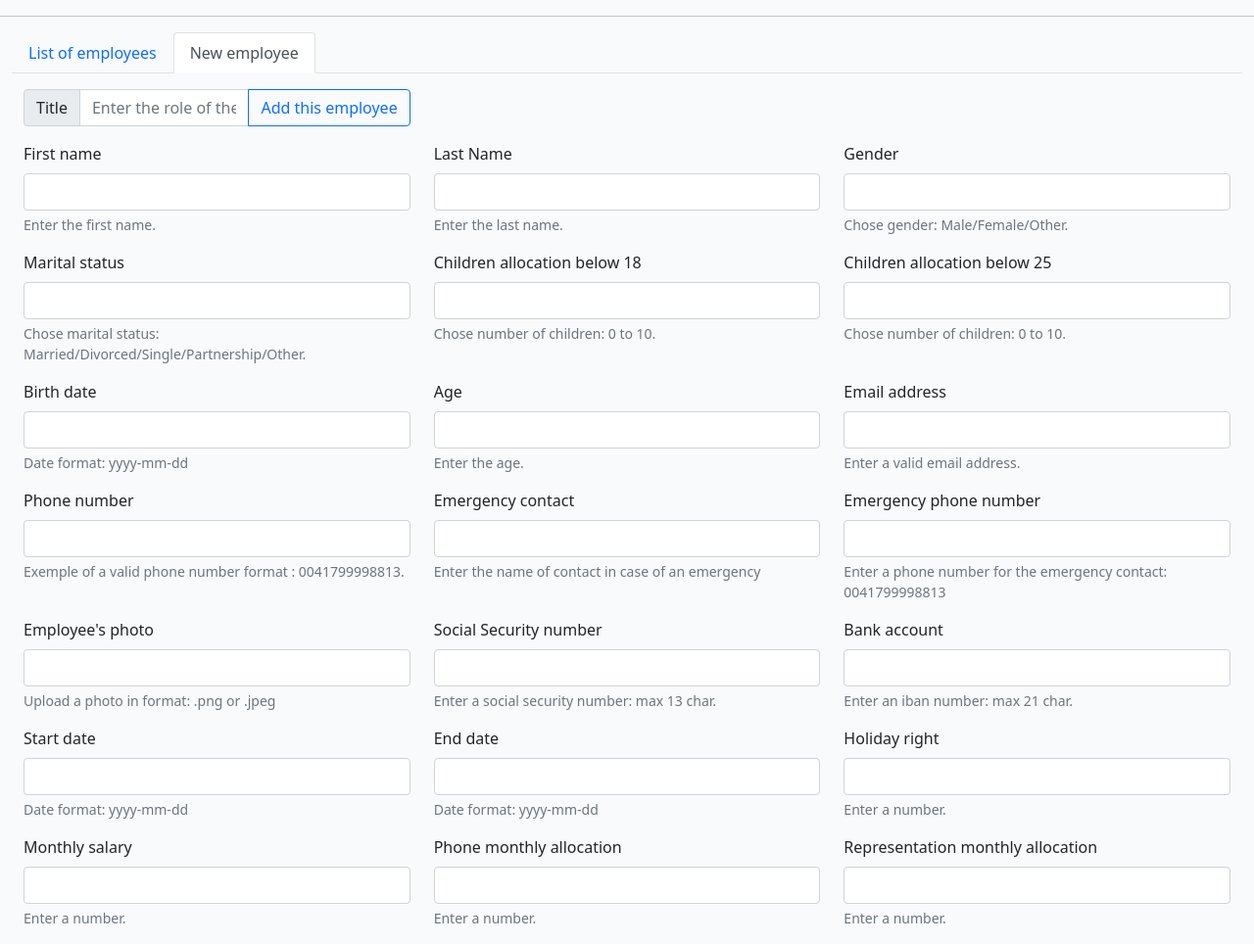
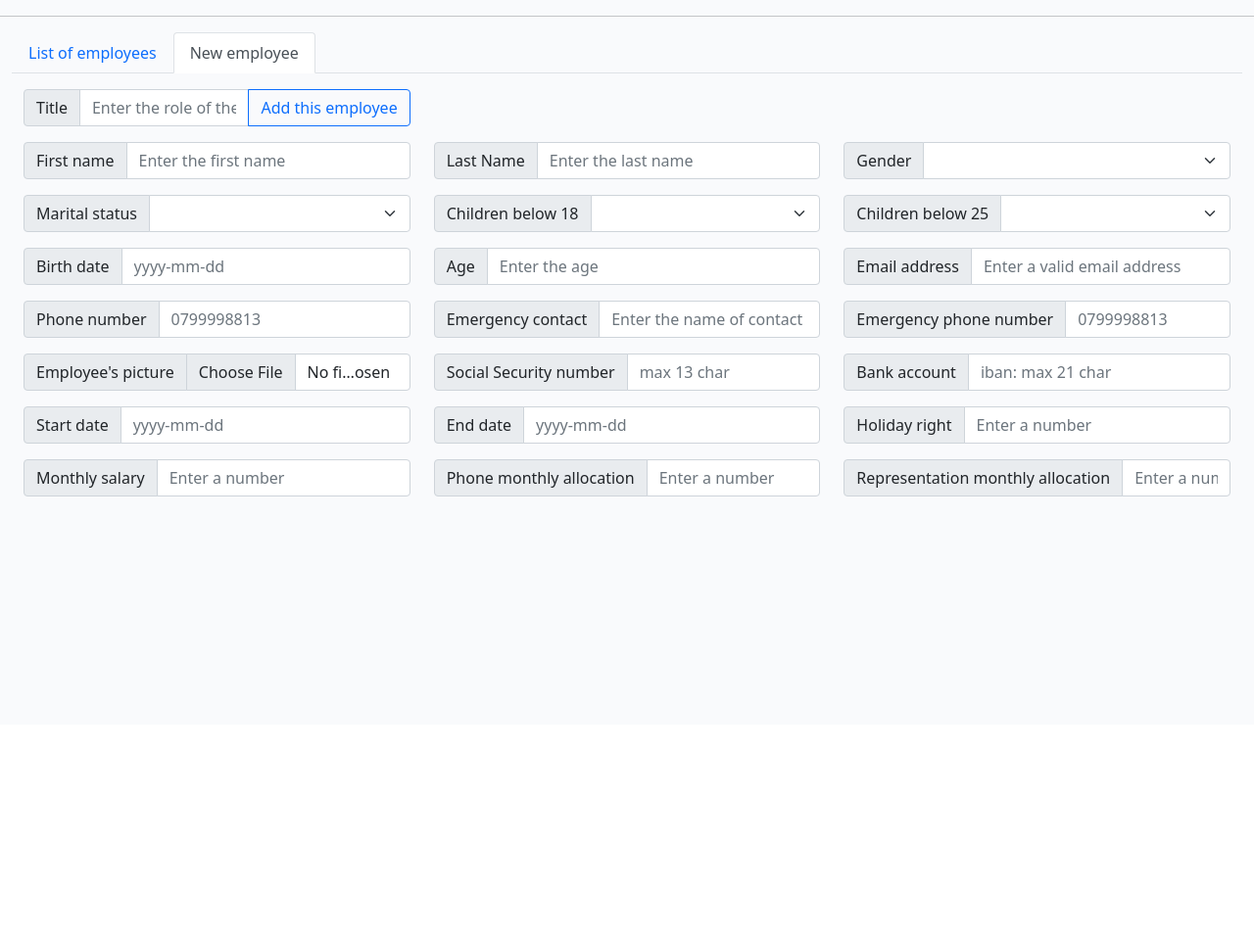
Before and after one commit to Cyril-CRGB/Portfolio4_FullStackProject, a Django app: page /employee/new/ in a window 1280 px wide. Shown: the part 60-1024 px from the top of the page at 98% size. After the commit the page ends 567 px from the top, so only its background shows below. Run offline with Django 3.2, Linux system fonts and the light colour scheme.

Commit message:
Modifying template employee_add.html with boostrap

```diff
--- a/hrmanager/forms.py
+++ b/hrmanager/forms.py
@@ -16,4 +16,4 @@ class NewEmployeeForm(forms.ModelForm):
 class ModifyEmployeeForm(forms.ModelForm):
     class Meta:
         model = Employees
-        fields = []
+        fields = ['title']
--- a/templates/employee_add.html
+++ b/templates/employee_add.html
@@ -30,7 +30,7 @@
               name="title"
               aria-describedby="basic-addon1"
             />
-            <button type="button" class="btn btn-outline-primary" id="button-addon2">Add this employee</button>
+            <button type="submit" class="btn btn-outline-primary" id="button-addon2">Add this employee</button>
           </div>
         </div>
         <div class="col">
@@ -46,225 +46,155 @@
       <!-- row 1 -->
       <div class="row">
         <div class="col">
-          <div class="mb-3">
-            <label for="InputFirstName" class="form-label">First name</label>
+          <div class="input-group mb-3 flex-nowrap">
+            <span class="input-group-text" id="basic-addon1">First name</span>
             <input
               type="text"
               class="form-control"
-              id="InputFirstName"
-              aria-describedby="firstnameHelp"
+              placeholder="Enter the first name"
+              aria-describedby="basic-addon1"
               name="first_name"
             />
-            <div id="firstnameHelp" class="form-text">
-              Enter the first name.
-            </div>
           </div>
         </div>
         <div class="col">
-          <div class="mb-3">
-            <label for="InputLastName" class="form-label">Last Name</label>
+          <div class="input-group mb-3 flex-nowrap">
+            <span class="input-group-text" id="basic-addon1">Last Name</span>
             <input
               type="text"
               class="form-control"
-              id="InputLastName"
-              aria-describedby="lastnameHelp"
+              placeholder="Enter the last name"
+              aria-describedby="basic-addon1"
               name="last_name"
             />
-            <div id="lastnameHelp" class="form-text">Enter the last name.</div>
           </div>
         </div>
         <div class="col">
-          <div class="mb-3">
-            <label for="InputEmployeesgender" class="form-label">Gender</label>
-            <input
-              type="text"
-              class="form-control"
-              id="InputEmployeesgender"
-              aria-describedby="employeesgenderHelp"
-              name="employees_gender"
-            />
-            <div id="employeesgenderHelp" class="form-text">
-              Chose gender: Male/Female/Other.
-            </div>
+          <div class="input-group mb-3 flex-nowrap">
+            <label class="input-group-text" for="inputGroupSelectGender">Gender</label>
+            <select class="form-select" id="inputGroupSelectGender" name="employees_gender" >
+                <option selected></option>
+                <option value="Male">Male</option>
+                <option value="Female">Female</option>
+                <option value="Other">Other</option>
+            </select>
           </div>
         </div>
       </div>
       <!-- row 2 -->
       <div class="row">
         <div class="col">
-          <div class="mb-3">
-            <label for="InputEmployeesMaritalStatus" class="form-label"
-              >Marital status</label
-            >
-            <input
-              type="text"
-              class="form-control"
-              id="InputEmployeesMaritalStatus"
-              aria-describedby="employeesmaritalstatusHelp"
-              name="employees_marital_status"
-            />
-            <div id="employeesmaritalstatusHelp" class="form-text">
-              Chose marital status: Married/Divorced/Single/Partnership/Other.
-            </div>
+          <div class="input-group mb-3 flex-nowrap">
+                <label class="input-group-text" for="inputGroupSelectMaritalStatus">Marital status</label>
+                <select class="form-select" id="inputGroupSelectMaritalStatus" name="employees_marital_status">
+                    <option selected></option>
+                    <option value="Married">Married</option>
+                    <option value="Divorced">Divorced</option>
+                    <option value="Single">Single</option>
+                    <option value="Partnership">Partnership</option>
+                    <option value="Other">Other</option>
+                </select>
           </div>
         </div>
         <div class="col">
-          <div class="mb-3">
-            <label for="Inputchildrenforallocationstype1" class="form-label"
-              >Children allocation below 18</label
-            >
-            <input
-              type="text"
-              class="form-control"
-              id="Inputchildrenforallocationstype1"
-              aria-describedby="childrenforallocationstype1Help"
-              name="children_for_allocations_type_1"
-            />
-            <div id="childrenforallocationstype1Help" class="form-text">
-              Chose number of children: 0 to 10.
-            </div>
+          <div class="input-group mb-3 flex-nowrap">
+                <label class="input-group-text" for="inputGroupSelectChildrenBelow18">Children below 18</label>
+                <select class="form-select" id="inputGroupSelectChildrenBelow18" name="children_for_allocations_type_1">
+                    <option selected></option>
+                    <option value="0">0</option>
+                    <option value="1">1</option>
+                    <option value="2">2</option>
+                    <option value="3">3</option>
+                    <option value="4">4</option>
+                    <option value="5">5</option>
+                    <option value="6">6</option>
+                    <option value="7">7</option>
+                    <option value="8">8</option>
+                    <option value="9">9</option>
+                    <option value="10">10</option>
+                </select>
           </div>
         </div>
         <div class="col">
-          <div class="mb-3">
-            <label for="Inputchildrenforallocationstype2" class="form-label"
-              >Children allocation below 25</label
-            >
-            <input
-              type="text"
-              class="form-control"
-              id="Inputchildrenforallocationstype2"
-              aria-describedby="childrenforallocationstype2Help"
-              name="children_for_allocations_type_2"
-            />
-            <div id="childrenforallocationstype2Help" class="form-text">
-              Chose number of children: 0 to 10.
-            </div>
+          <div class="input-group mb-3 flex-nowrap">
+                <label class="input-group-text" for="inputGroupSelectChildrenBelow25">Children below 25</label>
+                <select class="form-select" id="inputGroupSelectChildrenBelow25" name="children_for_allocations_type_2">
+                    <option selected></option>
+                    <option value="0">0</option>
+                    <option value="1">1</option>
+                    <option value="2">2</option>
+                    <option value="3">3</option>
+                    <option value="4">4</option>
+                    <option value="5">5</option>
+                    <option value="6">6</option>
+                    <option value="7">7</option>
+                    <option value="8">8</option>
+                    <option value="9">9</option>
+                    <option value="10">10</option>
+                </select>
           </div>
         </div>
       </div>
       <!-- row 3 -->
       <div class="row">
         <div class="col">
-          <div class="mb-3">
-            <label for="Inputbirthdate" class="form-label">Birth date</label>
-            <input
-              type="text"
-              class="form-control"
-              id="Inputbirthdate"
-              aria-describedby="birthdateHelp"
-              name="birth_date"
-            />
-            <div id="birthdateHelp" class="form-text">
-              Date format: yyyy-mm-dd
-            </div>
+          <div class="input-group mb-3 flex-nowrap">
+                <span class="input-group-text" id="basic-addon1">Birth date</span>
+                <input type="text" class="form-control" placeholder="yyyy-mm-dd" aria-describedby="basic-addon1"
+                    name="birth_date"/>
           </div>
         </div>
         <div class="col">
-          <div class="mb-3">
-            <label for="Inputemployeesage" class="form-label">Age</label>
-            <input
-              type="text"
-              class="form-control"
-              id="Inputemployeesage"
-              aria-describedby="employeesageHelp"
-              name="employees_age"
-            />
-            <div id="employeesageHelp" class="form-text">Enter the age.</div>
+          <div class="input-group mb-3 flex-nowrap">
+                <span class="input-group-text" id="basic-addon1">Age</span>
+                <input type="text" class="form-control" placeholder="Enter the age" aria-describedby="basic-addon1" name="employees_age"/>
           </div>
         </div>
         <div class="col">
-          <div class="mb-3">
-            <label for="InputEmail" class="form-label">Email address</label>
-            <input
-              type="email"
-              class="form-control"
-              id="InputEmail"
-              aria-describedby="emailHelp"
-              name="email_adress"
-            />
-            <div id="emailHelp" class="form-text">
-              Enter a valid email address.
-            </div>
+          <div class="input-group mb-3 flex-nowrap">
+            <span class="input-group-text" id="basic-addon1">Email address</span>
+            <input type="email" class="form-control" placeholder="Enter a valid email address" aria-describedby="basic-addon1"
+                name="email_adress"/>
           </div>
         </div>
       </div>
       <!-- row 4 -->
       <div class="row">
         <div class="col">
-          <div class="mb-3">
-            <label for="InputPhoneNumber" class="form-label"
-              >Phone number</label
-            >
-            <input
-              type="text"
-              class="form-control"
-              id="InputPhoneNumber"
-              aria-describedby="Phonenumberhelp"
-              name="phone_number"
-            />
-            <div id="Phonenumberhelp" class="form-text">
-              Exemple of a valid phone number format : 0041799998813.
-            </div>
+          <div class="input-group mb-3 flex-nowrap">
+            <span class="input-group-text" id="basic-addon1">Phone number</span>
+            <input type="text" class="form-control" placeholder="0799998813" aria-describedby="basic-addon1"
+                name="phone_number"/>
           </div>
         </div>
         <div class="col">
-          <div class="mb-3">
-            <label for="Inputemergencycontact" class="form-label"
-              >Emergency contact</label
-            >
-            <input
-              type="text"
-              class="form-control"
-              id="Inputemergencycontact"
-              aria-describedby="emergencycontactHelp"
-              name="emergency_contact"
-            />
-            <div id="emergencycontactHelp" class="form-text">
-              Enter the name of contact in case of an emergency
-            </div>
+          <div class="input-group mb-3 flex-nowrap">
+            <span class="input-group-text" id="basic-addon1">Emergency contact</span>
+            <input type="text" class="form-control" placeholder="Enter the name of contact in case of an emergency" aria-describedby="basic-addon1" name="emergency_contact"/>
           </div>
         </div>
         <div class="col">
-          <div class="mb-3">
-            <label for="Inputemergencyphonenumber" class="form-label"
-              >Emergency phone number</label
-            >
-            <input
-              type="text"
-              class="form-control"
-              id="Inputemergencyphonenumber"
-              aria-describedby="emergencyphonenumberHelp"
-              name="emergency_phonenumber"
-            />
-            <div id="emergencyphonenumberHelp" class="form-text">
-              Enter a phone number for the emergency contact: 0041799998813
-            </div>
+          <div class="input-group mb-3 flex-nowrap">
+            <span class="input-group-text" id="basic-addon1">Emergency phone number</span>
+            <input type="text" class="form-control" placeholder="0799998813"
+                aria-describedby="basic-addon1" name="emergency_phonenumber" />
           </div>
         </div>
       </div>
       <!-- row 5 -->
       <div class="row">
         <div class="col">
-          <div class="mb-3">
-            <label for="Inputemployeepicture" class="form-label"
-              >Employee's photo</label
-            >
-            <input
-              type="text"
-              class="form-control"
-              id="Inputemployeepicture"
-              aria-describedby="employeepictureHelp"
-              name="employee_picture"
-            />
-            <div id="employeepictureHelp" class="form-text">
-              Upload a photo in format: .png or .jpeg
-            </div>
+          <div class="input-group mb-3">
+            <label class="input-group-text" for="inputGroupFilePicture">Employee's picture</label>
+            <input type="file" class="form-control" id="inputGroupFilePicture" name="employee_picture">
           </div>
         </div>
         <div class="col">
-          <div class="mb-3">
-            <label for="Inputsocialsecuritynumber" class="form-label"
+          <div class="input-group mb-3 flex-nowrap">
+            <span class="input-group-text" id="basic-addon1">Social Security number</span>
+            <input type="text" class="form-control" placeholder="max 13 char" aria-describedby="basic-addon1"
+                name="social_security_number"/>
+            <!--<label for="Inputsocialsecuritynumber" class="form-label"
               >Social Security number</label
             >
             <input
@@ -276,12 +206,15 @@
             />
             <div id="socialsecuritynumberHelp" class="form-text">
               Enter a social security number: max 13 char.
-            </div>
+            </div>-->
           </div>
         </div>
         <div class="col">
-          <div class="mb-3">
-            <label for="Inputemployeesbankaccount" class="form-label"
+          <div class="input-group mb-3 flex-nowrap">
+            <span class="input-group-text" id="basic-addon1">Bank account</span>
+            <input type="text" class="form-control" placeholder="iban: max 21 char" aria-describedby="basic-addon1"
+                name="employees_bankaccount" />
+            <!--<label for="Inputemployeesbankaccount" class="form-label"
               >Bank account</label
             >
             <input
@@ -293,15 +226,17 @@
             />
             <div id="employeesbankaccountHelp" class="form-text">
               Enter an iban number: max 21 char.
-            </div>
+            </div>-->
           </div>
         </div>
       </div>
       <!-- row 6 -->
       <div class="row">
         <div class="col">
-          <div class="mb-3">
-            <label for="Inputstartdate" class="form-label">Start date</label>
+          <div class="input-group mb-3 flex-nowrap">
+                <span class="input-group-text" id="basic-addon1">Start date</span>
+                <input type="text" class="form-control" placeholder="yyyy-mm-dd" aria-describedby="basic-addon1" name="start_date" />
+            <!--<label for="Inputstartdate" class="form-label">Start date</label>
             <input
               type="text"
               class="form-control"
@@ -311,12 +246,14 @@
             />
             <div id="startdateHelp" class="form-text">
               Date format: yyyy-mm-dd
-            </div>
+            </div>-->
           </div>
         </div>
         <div class="col">
-          <div class="mb-3">
-            <label for="Inputenddate" class="form-label">End date</label>
+          <div class="input-group mb-3 flex-nowrap">
+                <span class="input-group-text" id="basic-addon1">End date</span>
+                <input type="text" class="form-control" placeholder="yyyy-mm-dd" aria-describedby="basic-addon1" name="end_date" />
+            <!--<label for="Inputenddate" class="form-label">End date</label>
             <input
               type="text"
               class="form-control"
@@ -326,12 +263,15 @@
             />
             <div id="enddateHelp" class="form-text">
               Date format: yyyy-mm-dd
-            </div>
+            </div>-->
           </div>
         </div>
         <div class="col">
-          <div class="mb-3">
-            <label for="Inputemployeesholidayrights" class="form-label"
+          <div class="input-group mb-3 flex-nowrap">
+            <span class="input-group-text" id="basic-addon1">Holiday right</span>
+            <input type="text" class="form-control" placeholder="Enter a number" aria-describedby="basic-addon1"
+                name="employees_holiday_rights" />
+            <!--<label for="Inputemployeesholidayrights" class="form-label"
               >Holiday right</label
             >
             <input
@@ -343,15 +283,18 @@
             />
             <div id="employeesholidayrightsHelp" class="form-text">
               Enter a number.
-            </div>
+            </div>-->
           </div>
         </div>
       </div>
       <!-- row 7 -->
       <div class="row">
         <div class="col">
-          <div class="mb-3">
-            <label for="Inputbasemonthlysalary" class="form-label"
+          <div class="input-group mb-3 flex-nowrap">
+            <span class="input-group-text" id="basic-addon1">Monthly salary</span>
+            <input type="text" class="form-control" placeholder="Enter a number" aria-describedby="basic-addon1"
+                name="base_monthly_salary" />
+            <!--<label for="Inputbasemonthlysalary" class="form-label"
               >Monthly salary</label
             >
             <input
@@ -363,12 +306,15 @@
             />
             <div id="basemonthlysalaryHelp" class="form-text">
               Enter a number.
-            </div>
+            </div>-->
           </div>
         </div>
         <div class="col">
-          <div class="mb-3">
-            <label for="Inputemployeesphoneallocation" class="form-label"
+          <div class="input-group mb-3 flex-nowrap">
+            <span class="input-group-text" id="basic-addon1">Phone monthly allocation</span>
+            <input type="text" class="form-control" placeholder="Enter a number" aria-describedby="basic-addon1"
+                name="employees_phone_allocation" />
+            <!--<label for="Inputemployeesphoneallocation" class="form-label"
               >Phone monthly allocation</label
             >
             <input
@@ -380,12 +326,15 @@
             />
             <div id="employeesphoneallocationHelp" class="form-text">
               Enter a number.
-            </div>
+            </div>-->
           </div>
         </div>
         <div class="col">
-          <div class="mb-3">
-            <label
+          <div class="input-group mb-3 flex-nowrap">
+            <span class="input-group-text" id="basic-addon1">Representation monthly allocation</span>
+            <input type="text" class="form-control" placeholder="Enter a number" aria-describedby="basic-addon1"
+                name="employees_representation_allocation" />
+            <!--<label
               for="Inputemployeesrepresentationallocation"
               class="form-label"
               >Representation monthly allocation</label
@@ -399,7 +348,7 @@
             />
             <div id="employeesrepresentationallocationHelp" class="form-text">
               Enter a number.
-            </div>
+            </div>-->
           </div>
         </div>
       </div>
```
Also changed, not shown: db.sqlite3.
